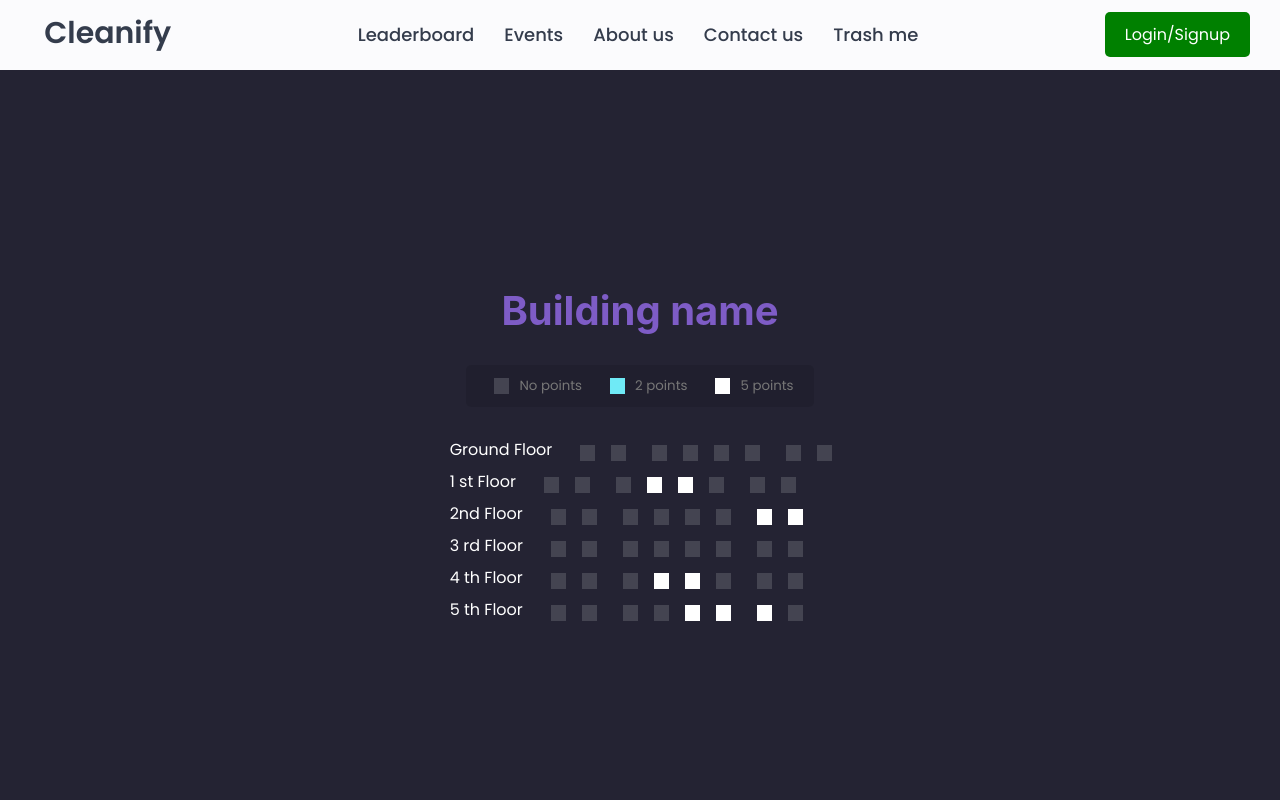
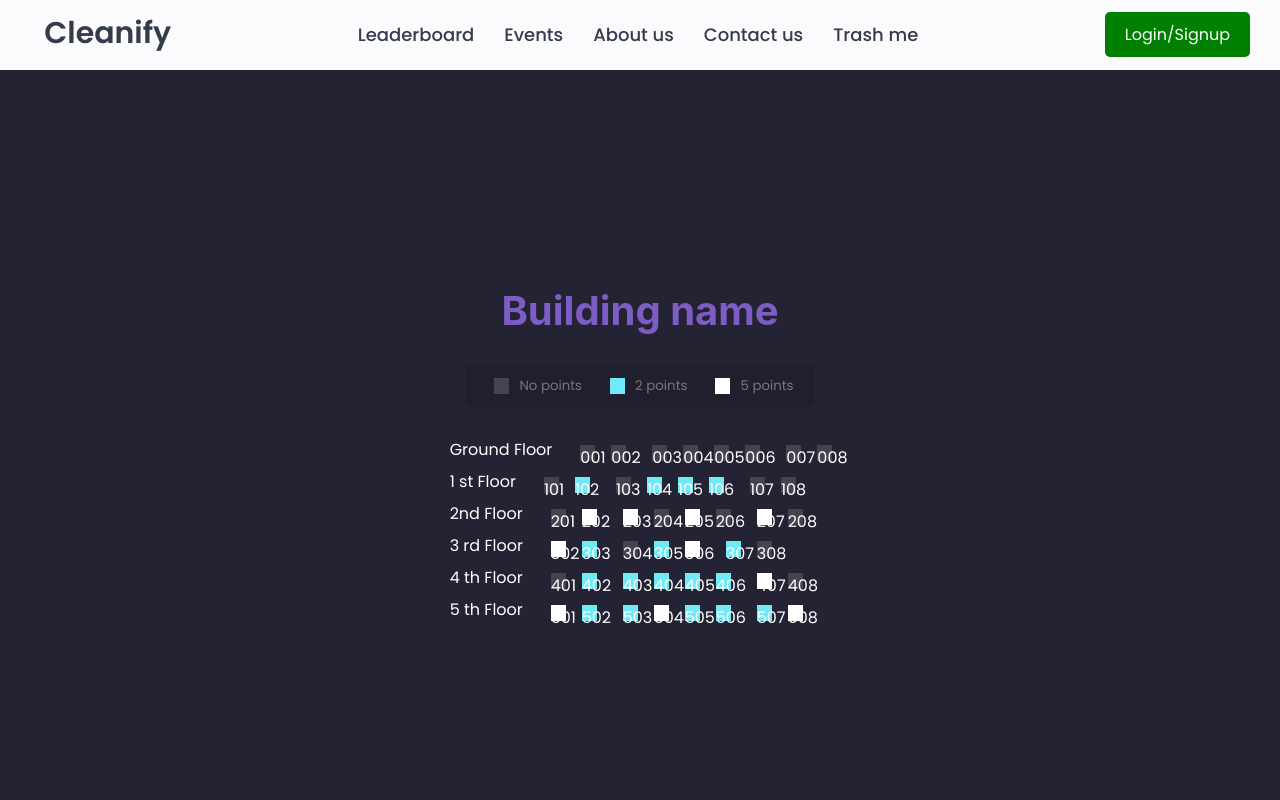
Before and after one commit to jagjeet-singh1812/Domestic_Waste_Management_, a React (Create React App) app in the folder client/: page /flat in a window 1280 px wide. Shown: the top 800 px of the page. Built offline with nearby package versions, Linux system fonts and the light colour scheme; a web font is replaced by a local one.

Commit message:
flat done

```diff
--- a/client/src/Component/Flat/Flat.js
+++ b/client/src/Component/Flat/Flat.js
@@ -1,15 +1,41 @@
-import React from 'react'
+import React, { useState } from 'react'
 import "./Flat.css"
 
 const Flat = () => {
+
+    const [isopenModal, setisopenModal] = useState(false);
+
+    const openM = () => {
+        setisopenModal(!isopenModal)
+    }
+
     return (
         <>
-
+            {isopenModal ?
+                <div className='modal-container'>
+                    <form className="form_container" >
+                        <h1 style={{textAlign:"center", paddingBottom:"10px"}}>Assign Points</h1>
+                        <select
+                            className="select"
+                        >
+                            <option>0 points</option>
+                            <option>2 points</option>
+                            <option>5 points</option>
+                        </select>
+                        <div style={{display:"flex", flexDirection:"row"}}>
+                            <button type="submit" className="green_btn">
+                                SUBMIT
+                            </button>
+                            <button className="red_btn" onClick={openM}>
+                                CLOSE
+                            </button>
+                        </div>
+                    </form>
+                </div>
+                :
                 <div class="flat-apt">
-
-            <h2 style={{textAlign:"center",marginBottom:30}}>Building name</h2>
-
-                <ul class="showcase" style={{marginBottom:30}}>
+                    <h2 style={{ textAlign: "center", marginBottom: 30 }}>Building name</h2>
+                    <ul class="showcase" style={{ marginBottom: 30 }}>
                         <li>
                             <div class="seat"></div>
                             <small>No points</small>
@@ -25,74 +51,73 @@ const Flat = () => {
                     </ul>
                     <div class="container-flat">
                         <div class="row">
-                    <p style={{paddingRight:"20px"}}>Ground Floor</p>
-                        <div class="seat"></div>
-                        <div class="seat"></div>
-                        <div class="seat"></div>
-                        <div class="seat"></div>
-                        <div class="seat"></div>
-                        <div class="seat"></div>
-                        <div class="seat"></div>
-                        <div class="seat"></div>
+                            <p style={{ paddingRight: "20px" }}>Ground Floor</p>
+                            <div class="seat" onClick={openM}>001</div>
+                            <div class="seat" onClick={openM}>002</div>
+                            <div class="seat" onClick={openM}>003</div>
+                            <div class="seat" onClick={openM}>004</div>
+                            <div class="seat" onClick={openM}>005</div>
+                            <div class="seat" onClick={openM}>006</div>
+                            <div class="seat" onClick={openM}>007</div>
+                            <div class="seat" onClick={openM}>008</div>
                         </div>
                         <div class="row">
-                        <p style={{paddingRight:"20px"}}>1 st Floor</p>
-                        <div class="seat"></div>
-                        <div class="seat"></div>
-                        <div class="seat"></div>
-                        <div class="seat occupied"></div>
-                        <div class="seat occupied"></div>
-                        <div class="seat"></div>
-                        <div class="seat"></div>
-                        <div class="seat"></div>
+                            <p style={{ paddingRight: "20px" }}>1 st Floor</p>
+                            <div class="seat">101</div>
+                            <div class="seat selected">102</div>
+                            <div class="seat">103</div>
+                            <div class="seat selected">104</div>
+                            <div class="seat selected">105</div>
+                            <div class="seat selected">106</div>
+                            <div class="seat">107</div>
+                            <div class="seat">108</div>
                         </div>
                         <div class="row">
-                    <p style={{paddingRight:"20px"}}>2nd Floor</p>
-                        <div class="seat"></div>
-                        <div class="seat"></div>
-                        <div class="seat"></div>
-                        <div class="seat"></div>
-                        <div class="seat"></div>
-                        <div class="seat"></div>
-                        <div class="seat occupied"></div>
-                        <div class="seat occupied"></div>
+                            <p style={{ paddingRight: "20px" }}>2nd Floor</p>
+                            <div class="seat">201</div>
+                            <div class="seat occupied">202</div>
+                            <div class="seat occupied">203</div>
+                            <div class="seat">204</div>
+                            <div class="seat occupied">205</div>
+                            <div class="seat">206</div>
+                            <div class="seat occupied">207</div>
+                            <div class="seat">208</div>
                         </div>
                         <div class="row">
-                    <p style={{paddingRight:"20px"}}>3 rd Floor</p>
-                        <div class="seat"></div>
-                        <div class="seat"></div>
-                        <div class="seat"></div>
-                        <div class="seat"></div>
-                        <div class="seat"></div>
-                        <div class="seat"></div>
-                        <div class="seat"></div>
-                        <div class="seat"></div>
+                            <p style={{ paddingRight: "20px" }}>3 rd Floor</p>
+                            <div class="seat occupied">302</div>
+                            <div class="seat selected">303</div>
+                            <div class="seat">304</div>
+                            <div class="seat selected">305</div>
+                            <div class="seat occupied">306</div>
+                            <div class="seat selected">307</div>
+                            <div class="seat">308</div>
                         </div>
                         <div class="row">
-                    <p style={{paddingRight:"20px"}}>4 th Floor</p>
-                        <div class="seat"></div>
-                        <div class="seat"></div>
-                        <div class="seat"></div>
-                        <div class="seat occupied"></div>
-                        <div class="seat occupied"></div>
-                        <div class="seat"></div>
-                        <div class="seat"></div>
-                        <div class="seat"></div>
+                            <p style={{ paddingRight: "20px" }}>4 th Floor</p>
+                            <div class="seat">401</div>
+                            <div class="seat selected">402</div>
+                            <div class="seat selected">403</div>
+                            <div class="seat selected">404</div>
+                            <div class="seat selected">405</div>
+                            <div class="seat selected">406</div>
+                            <div class="seat occupied">407</div>
+                            <div class="seat">408</div>
                         </div>
                         <div class="row">
-                    <p style={{paddingRight:"20px"}}>5 th Floor</p>
-                        <div class="seat"></div>
-                        <div class="seat"></div>
-                        <div class="seat"></div>
-                        <div class="seat"></div>
-                        <div class="seat occupied"></div>
-                        <div class="seat occupied"></div>
-                        <div class="seat occupied"></div>
-                        <div class="seat"></div>
+                            <p style={{ paddingRight: "20px" }}>5 th Floor</p>
+                            <div class="seat occupied">501</div>
+                            <div class="seat selected">502</div>
+                            <div class="seat selected">503</div>
+                            <div class="seat occupied">504</div>
+                            <div class="seat selected">505</div>
+                            <div class="seat selected">506</div>
+                            <div class="seat selected">507</div>
+                            <div class="seat occupied">508</div>
                         </div>
                     </div>
                 </div>
-
+            }
 
         </>
     )
```
Also changed, not shown: client/src/Component/Flat/Flat.css (indentation only). Lines whose indentation alone changed are shown as unchanged.
